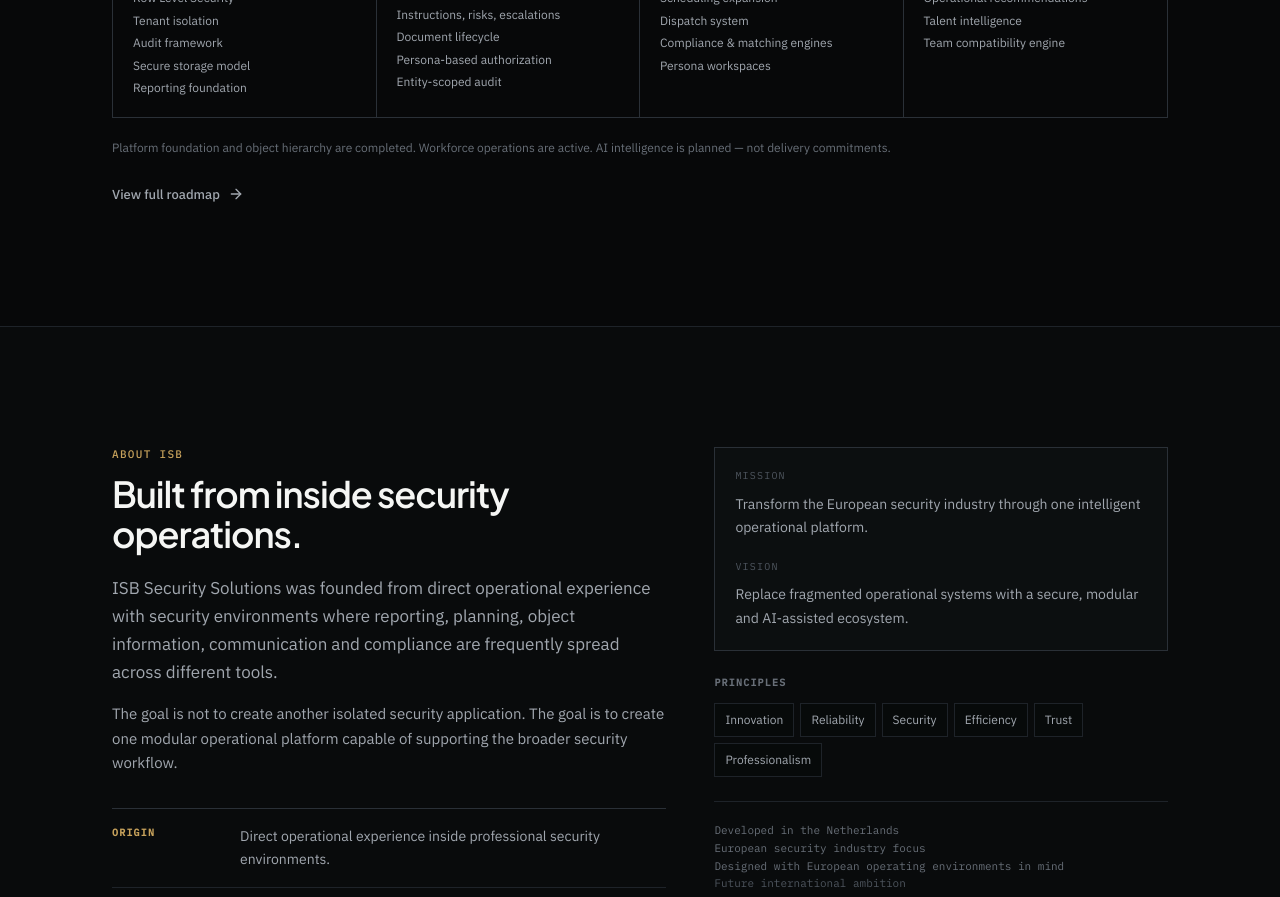
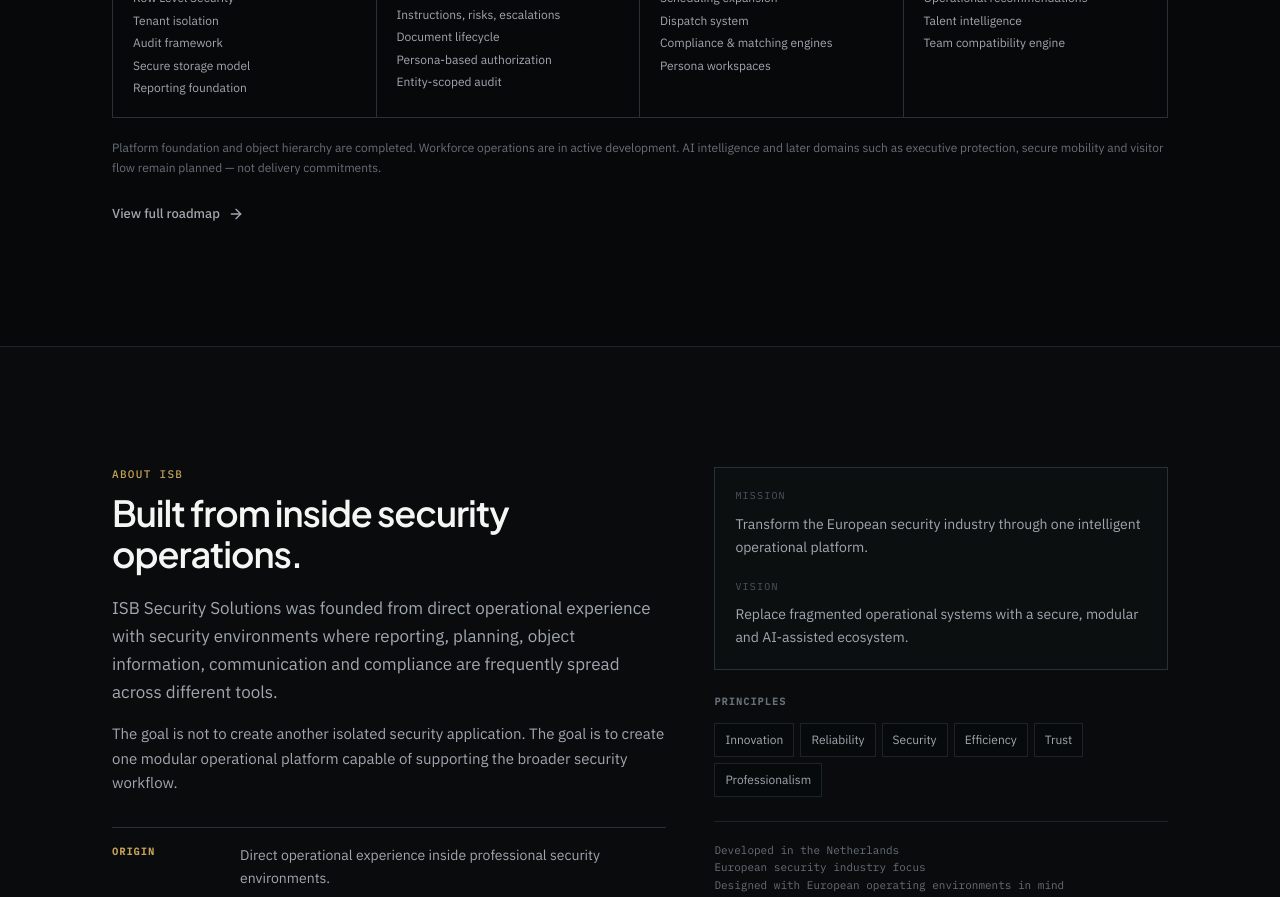
Before and after one commit to ISBFounder/ISB-Security-Website, a Next.js app: page / in a window 1280 px wide. Shown: the part 9440-10337 px from the top of the page. Built offline with nearby package versions, Linux system fonts and the light colour scheme.

Commit message:
content: clarify workforce active vs planned future domains

```diff
--- a/src/components/sections/HomeRoadmap.tsx
+++ b/src/components/sections/HomeRoadmap.tsx
@@ -103,7 +103,7 @@
       </div>
 
       <p className="mt-5 text-[12px] text-ink-muted">
-        Platform foundation and object hierarchy are completed. Workforce operations are active. AI intelligence is planned — not delivery commitments.
+        Platform foundation and object hierarchy are completed. Workforce operations are in active development. AI intelligence and later domains such as executive protection, secure mobility and visitor flow remain planned — not delivery commitments.
       </p>
 
       <div className="mt-6">
```
